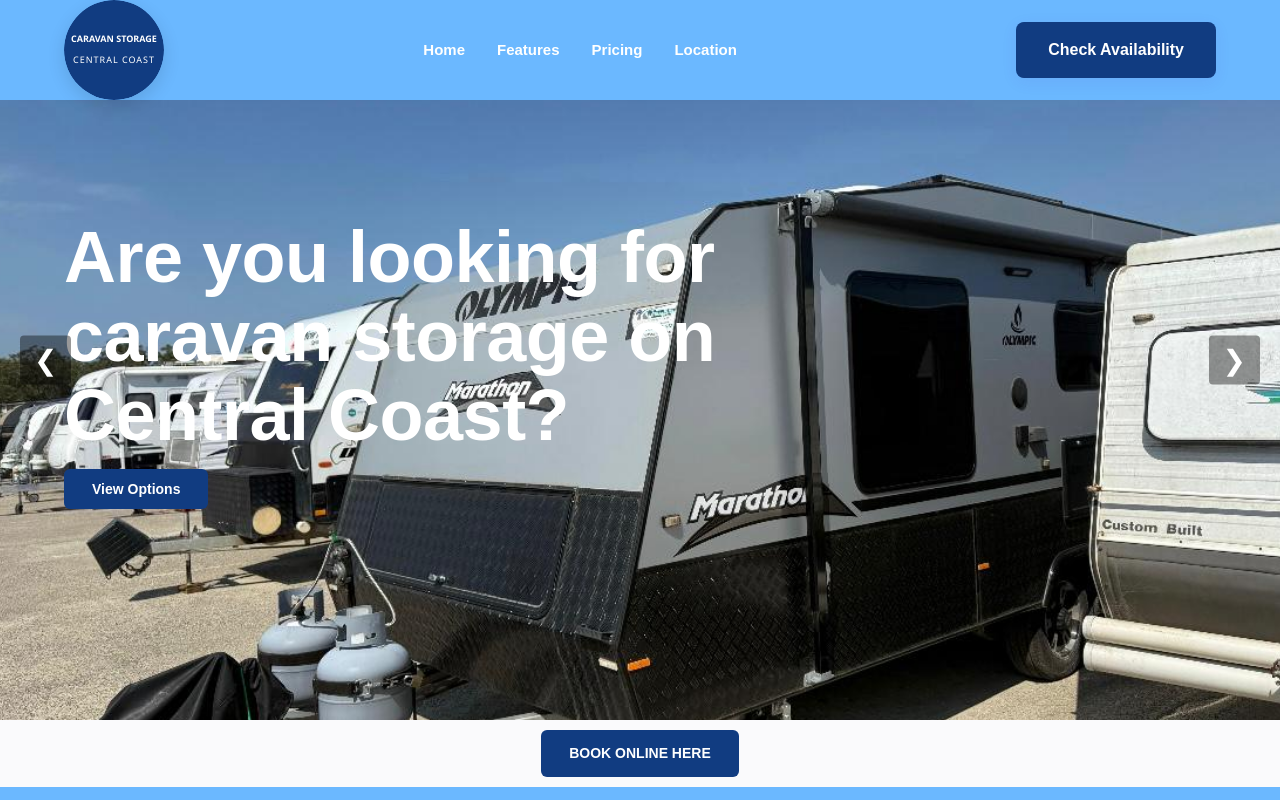
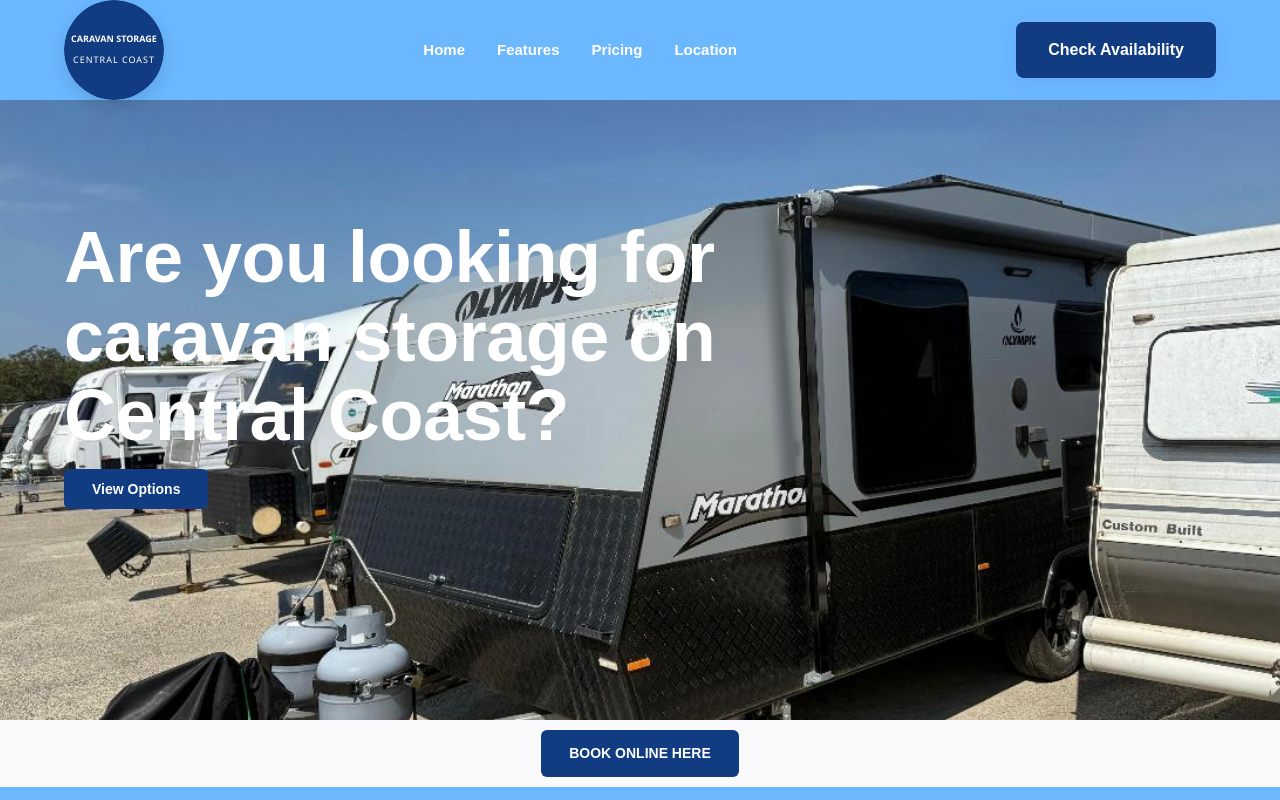
Before and after one commit to Aniketpundir/caravans, a React (Vite) app: page / in a window 1280 px wide. Shown: the top 800 px of the page. Built offline with nearby package versions, Linux system fonts and the light colour scheme.

Commit message:
Remove arrows in the slider

```diff
--- a/src/Components/Hero/Hero.jsx
+++ b/src/Components/Hero/Hero.jsx
@@ -18,14 +18,6 @@
 
         return () => clearInterval(interval);
     }, []);
-
-    const nextSlide = () => {
-        setCurrent((prev) => (prev === images.length - 1 ? 0 : prev + 1));
-    };
-
-    const prevSlide = () => {
-        setCurrent((prev) => (prev === 0 ? images.length - 1 : prev - 1));
-    };
 
     return (
         <section className="hero">
@@ -49,16 +41,6 @@
                 className="hero__bg"
                 style={{ backgroundImage: `url(${images[current]})` }}
             />
-
-            {/* Arrows */}
-            <button className="hero__arrow hero__arrow--left" onClick={prevSlide}>
-                ❮
-            </button>
-
-            <button className="hero__arrow hero__arrow--right" onClick={nextSlide}>
-                ❯
-            </button>
-
         </section>
     );
 }
```
